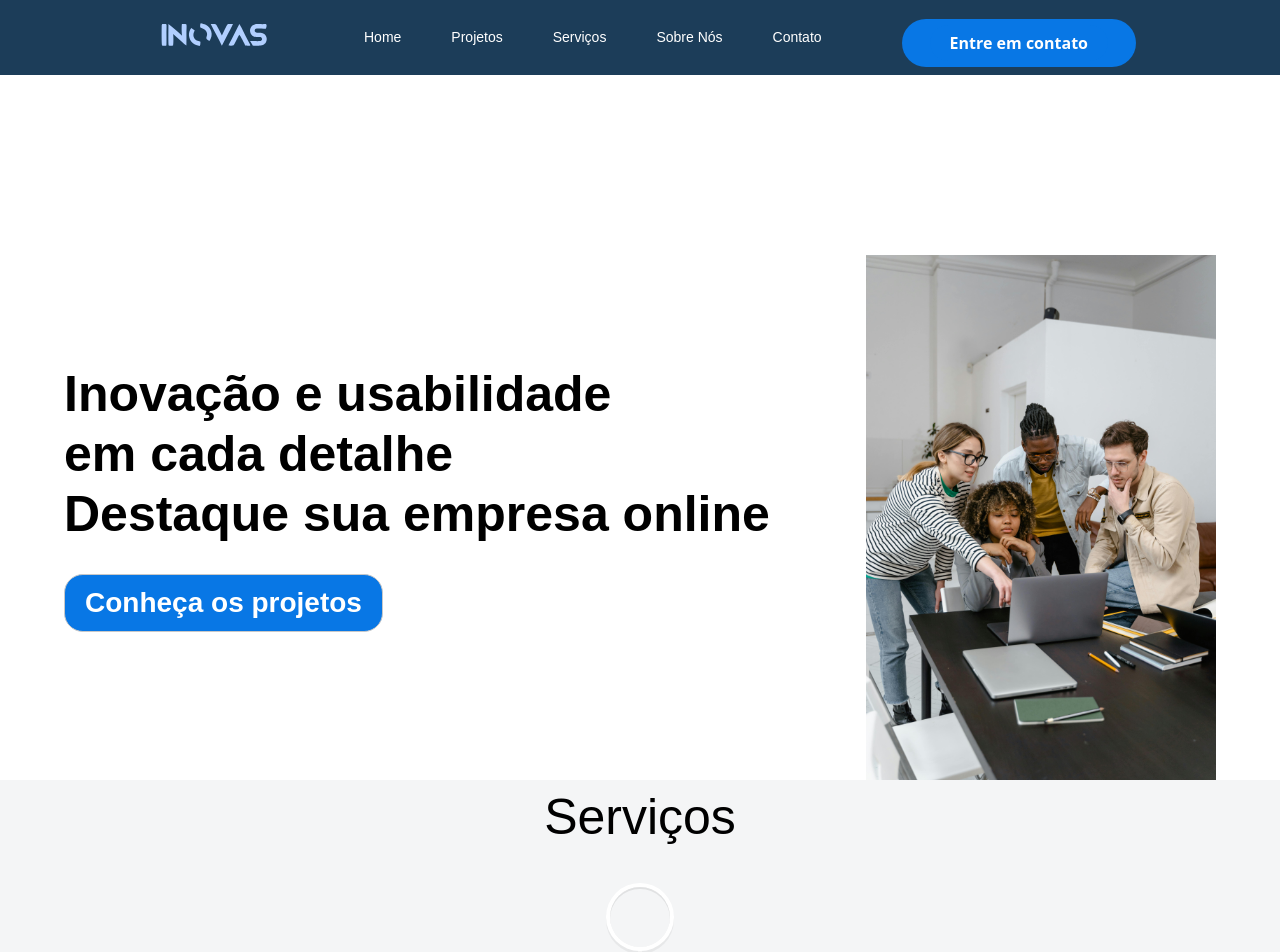
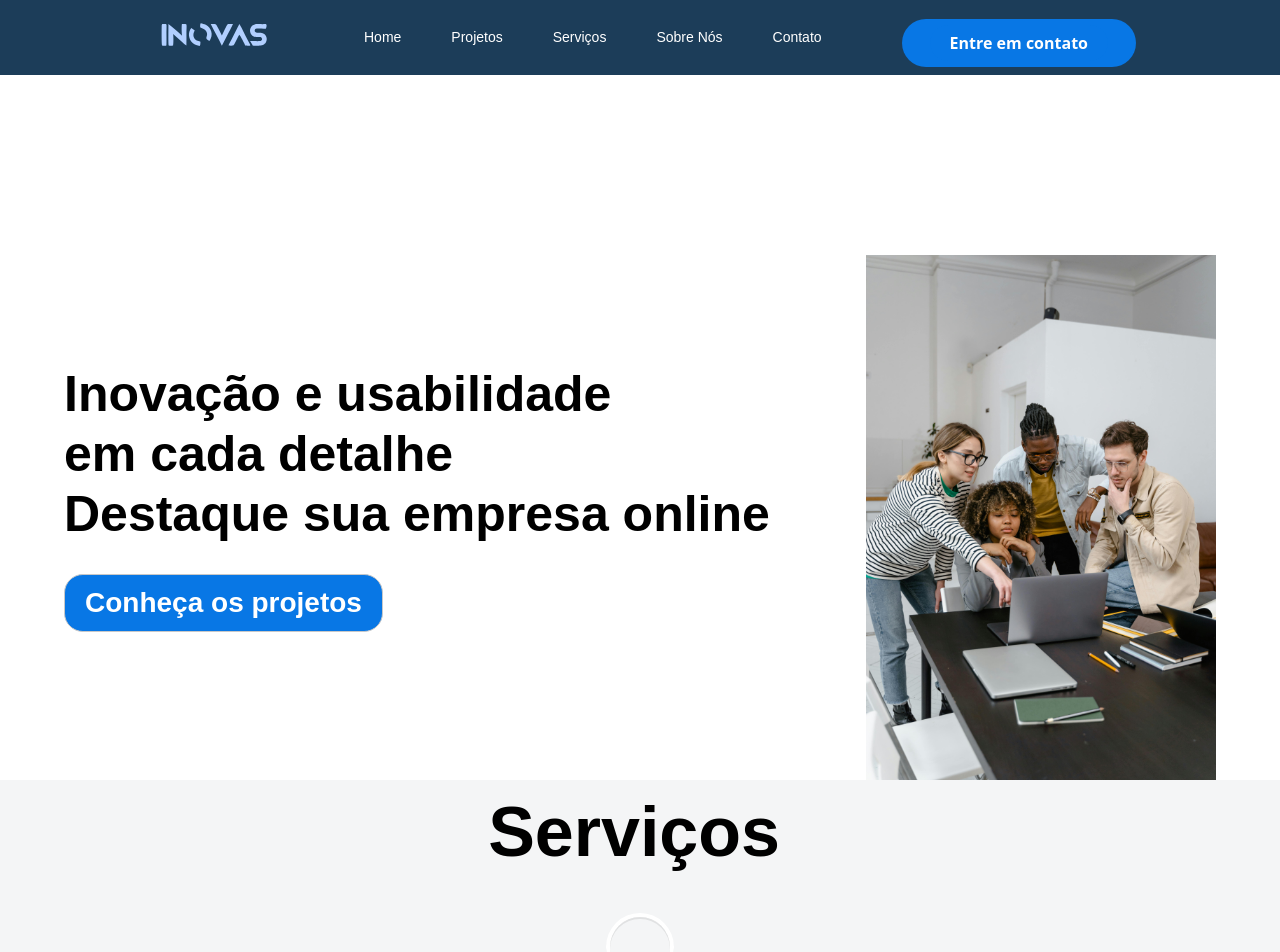
Before and after one commit to inovaSociety/inova---Projeto-3, a React (Vite) app in the folder inova/: page / in a window 1280 px wide. Shown: the top 952 px of the page. Built offline with nearby package versions, Linux system fonts and the light colour scheme; a web font is replaced by a local one.

Commit message:
Estilizando css de service

```diff
--- a/inova/src/components/servicesLp/Style.css
+++ b/inova/src/components/servicesLp/Style.css
@@ -1,7 +1,9 @@
 .title-service {
-  font-size: 50px;
-  text-align: center;
+  font-size: 70px;
+  text-align: end;
   font-family: "Bebas Neue", sans-serif;
+  font-weight: 800;
+  margin-right: 500px;
 }
 
 h3{
```
